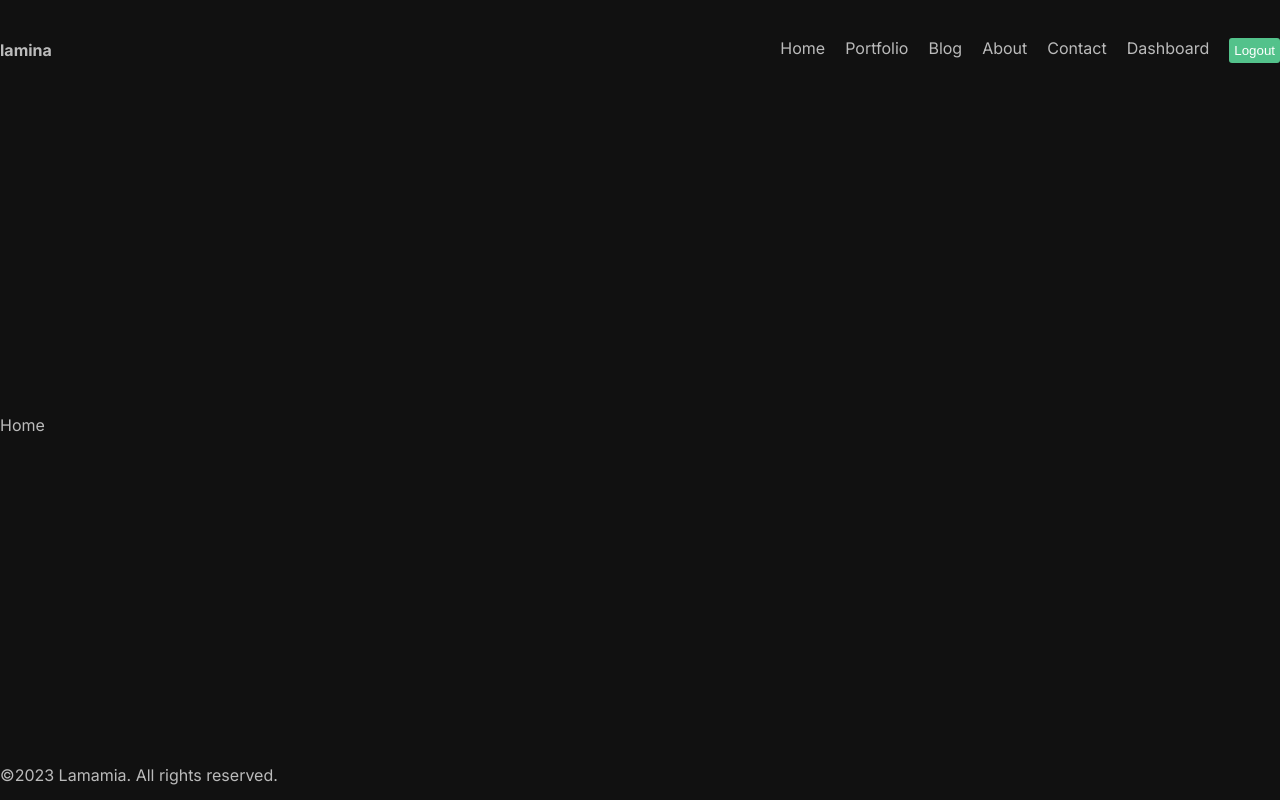
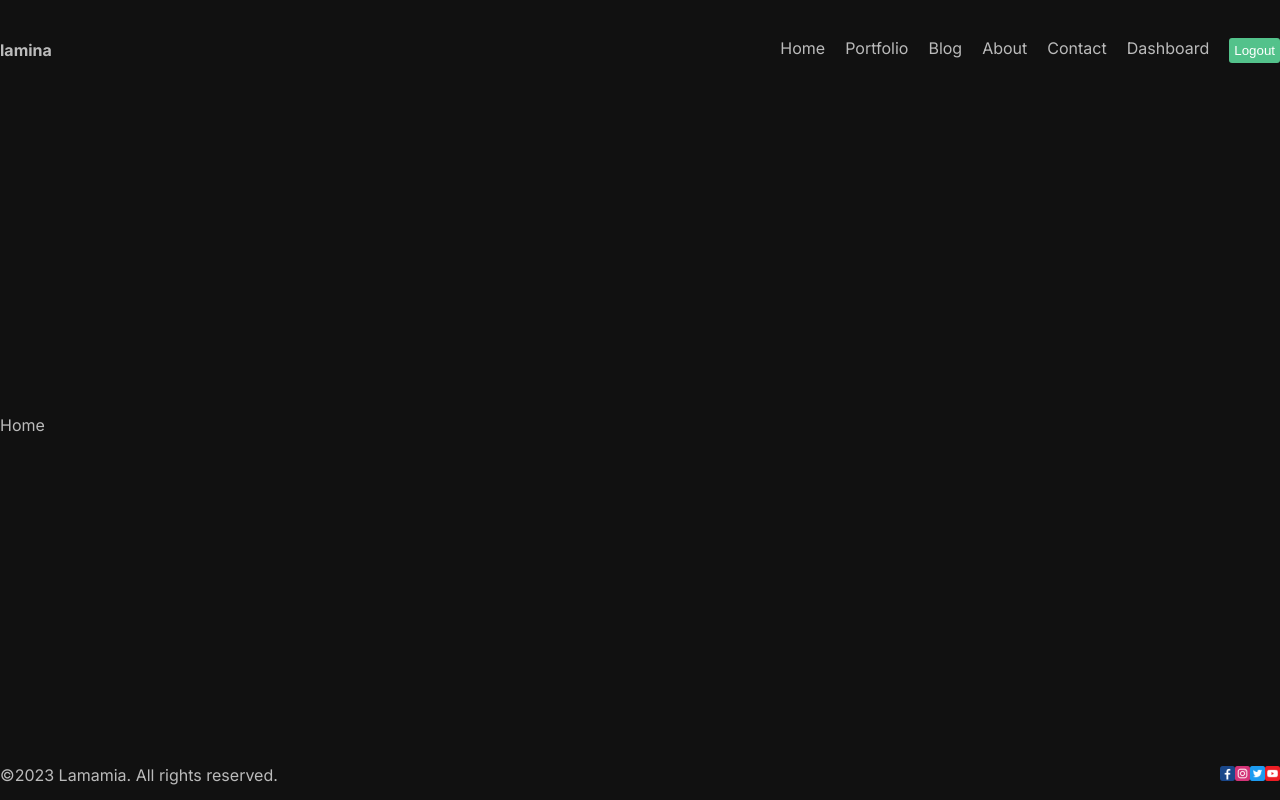
Before and after one commit to byiringiroscar/Build-platform-with-nextjs, a Next.js app: page / in a window 1280 px wide. Built offline with nearby package versions, Linux system fonts and the light colour scheme.

Commit message:
Update Footer.jsx

```diff
--- a/src/components/footer/Footer.jsx
+++ b/src/components/footer/Footer.jsx
@@ -1,11 +1,17 @@
 import React from 'react'
 import styles from './page.module.css'
+import Image from 'next/image'
 
 const Footer = () => {
   return (
     <div className={styles.container}>
         <div>©2023 Lamamia. All rights reserved.</div>
-        <div></div>
+        <div>
+          <Image src="/1.png" alt="Instagram" width={15} height={15} />
+          <Image src="/2.png" alt="Facebook" width={15} height={15} />
+          <Image src="/3.png" alt="Twitter" width={15} height={15} />
+          <Image src="/4.png" alt="YouTube" width={15} height={15} />
+        </div>
     </div>
   )
 }
```
